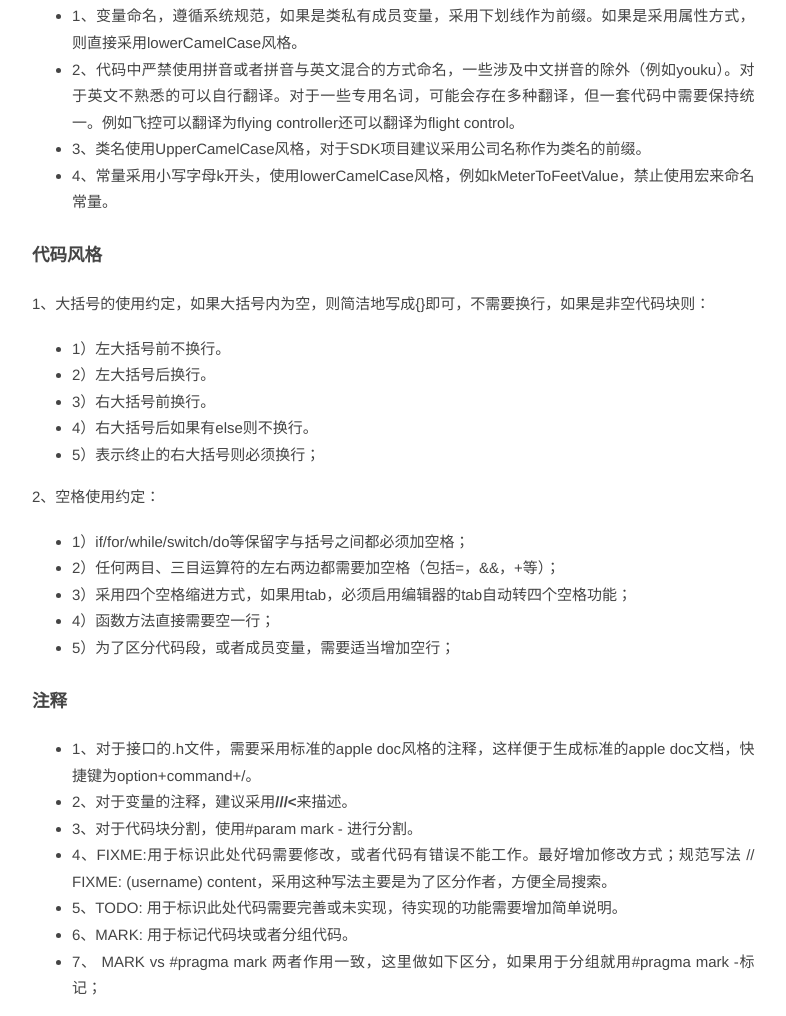
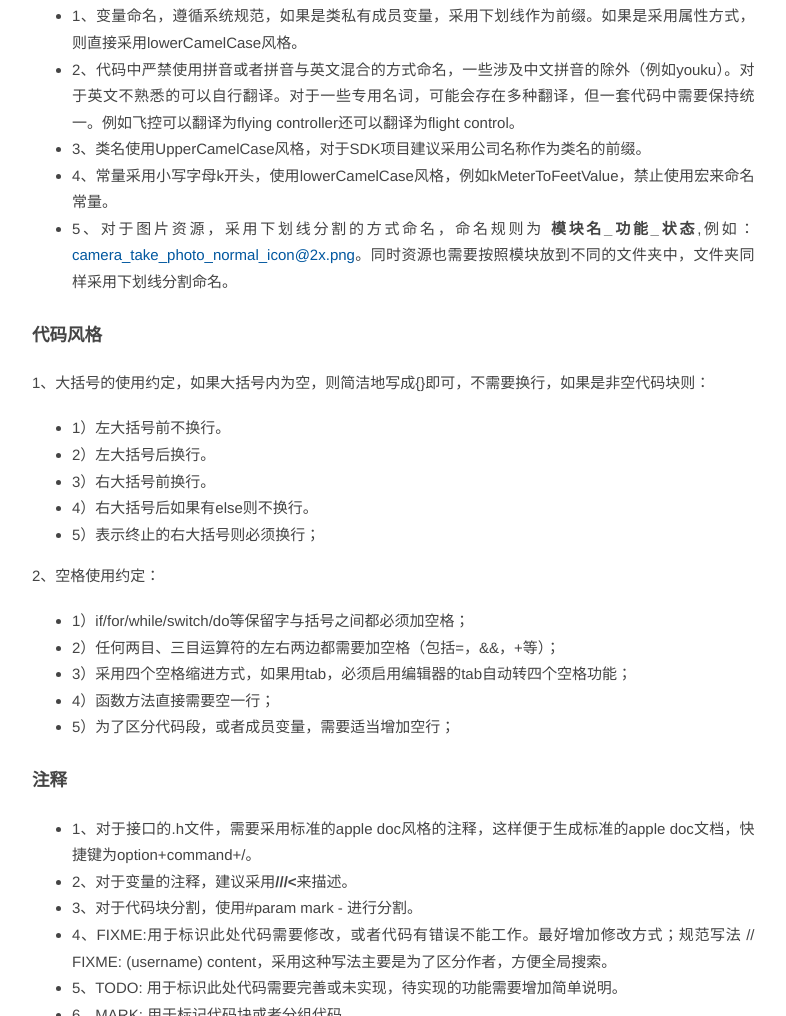
Before and after one commit to tbago/blog, a plain HTML site: page uncategorized/ios-style-guide/index.html in a window 1280 px wide. Shown: the part 724-1740 px from the top of the page, without its empty margins (93-879 px from the left). Drawn offline with nearby package versions, Linux system fonts and the light colour scheme.

Commit message:
Site updated: 2019-10-23 15:09:23

```diff
--- a/uncategorized/ios-style-guide/index.html
+++ b/uncategorized/ios-style-guide/index.html
@@ -6,6 +6,7 @@
 <li>2、代码中严禁使用拼音或者拼音与英文混合的方式命名，一些涉及中文拼音的除外（例如youku）。对于英文不熟悉的可以自行翻译。对于一些专用名词，可能会存在多种翻译，但一套代码中需要保持统一。例如飞控可以翻译为flying controller还可以翻译为flight control。  </li>
 <li>3、类名使用UpperCamelCase风格，对于SDK项目建议采用公司名称作为类名的前缀。  </li>
 <li>4、常量采用小写字母k开头，使用lowerCamelCase风格，例如kMeterToFeetValue，禁止使用宏来命名常量。</li>
+<li>5、对于图片资源，采用下划线分割的方式命名，命名规则为 <strong>模块名_功能_状态</strong>,例如：<a href="mailto:camera_take_photo_normal_icon@2x.png" target="_blank" rel="noopener">camera_take_photo_normal_icon@2x.png</a>。同时资源也需要按照模块放到不同的文件夹中，文件夹同样采用下划线分割命名。</li>
 </ul>
 <h3 id="代码风格"><a href="#代码风格" class="headerlink" title="代码风格"></a>代码风格</h3><p>1、大括号的使用约定，如果大括号内为空，则简洁地写成{}即可，不需要换行，如果是非空代码块则：</p>
 <ul>
```
